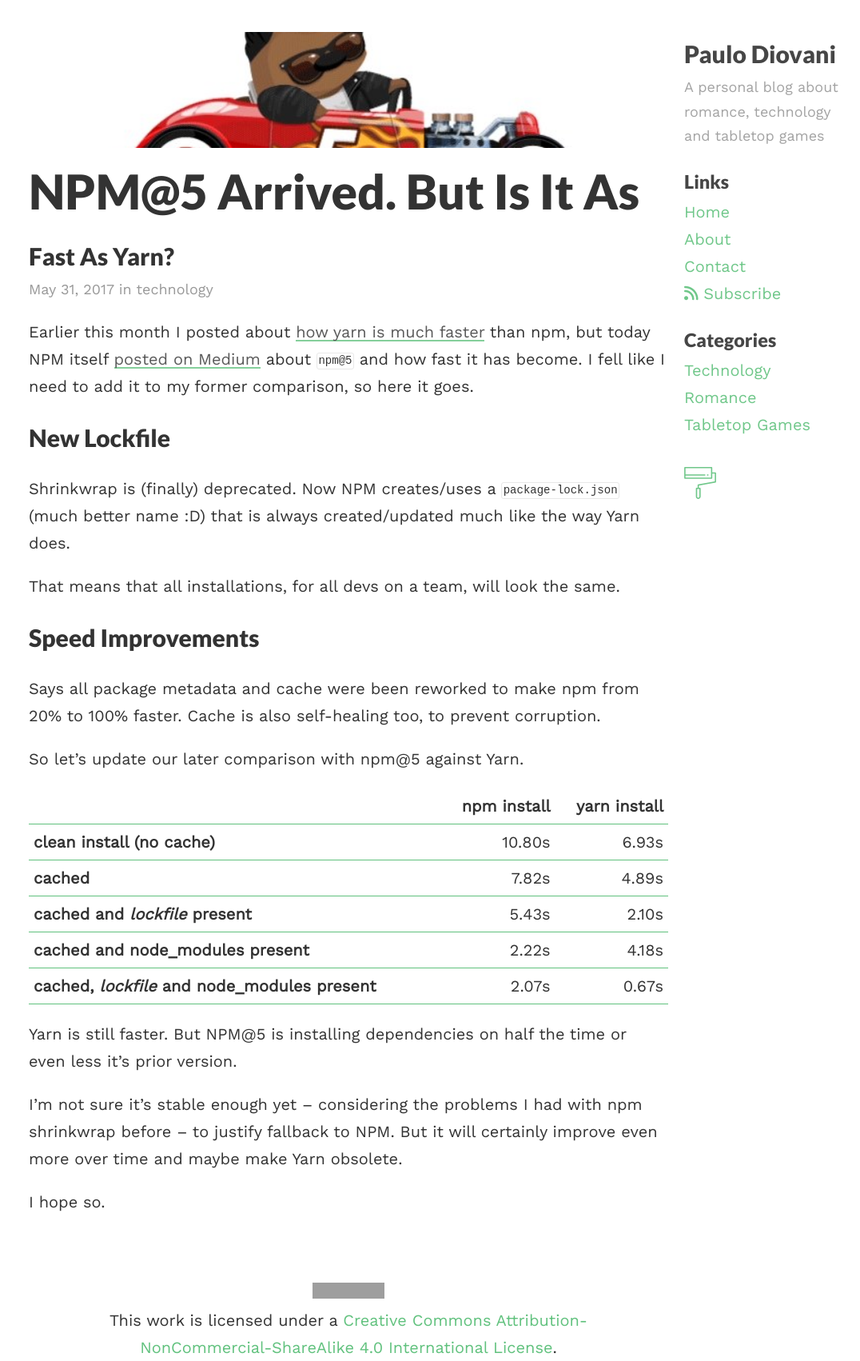
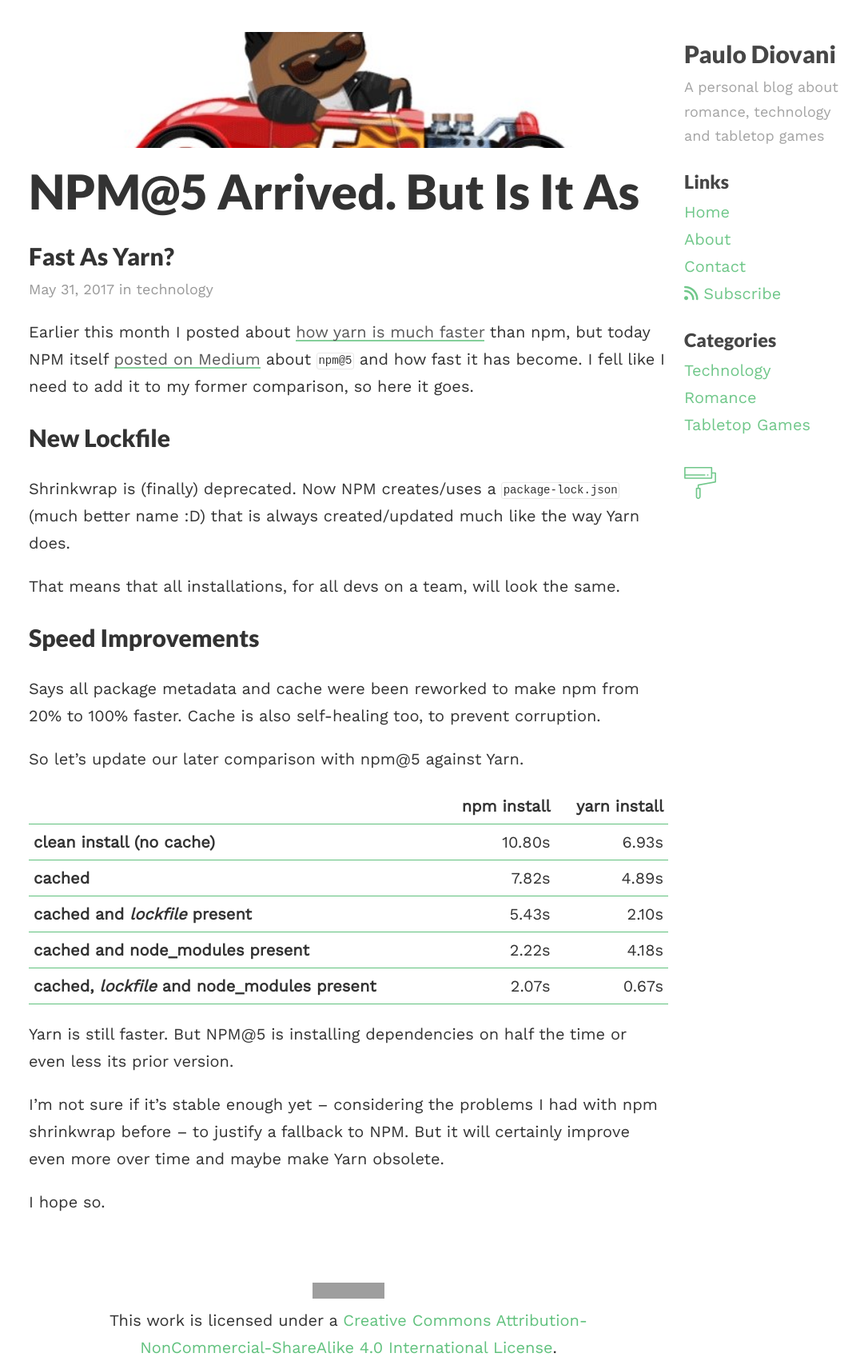
Before and after one commit to paulodiovani/blog.diovani.com, a Jekyll site: the page built from technology/_posts/2017-05-31-npm-5.md, in a window 1280 px wide. Shown: the whole page at 80% size, without its empty margins (204-1280 px from the left). Built offline with Jekyll 4.4.1, drawn with Linux system fonts in a browser that asks for light colours; nearby versions of some CDN libraries; comment, search, counter and statistics services are not loaded; grey boxes are pictures that could not be loaded.

Commit message:
Correct some text

```diff
--- a/technology/_posts/2017-05-31-npm-5.md
+++ b/technology/_posts/2017-05-31-npm-5.md
@@ -27,9 +27,9 @@
 **cached and node_modules present**             | 2.22s       | 4.18s
 **cached, _lockfile_ and node_modules present** | 2.07s       | 0.67s
 
-Yarn is still faster. But NPM@5 is installing dependencies on half the time or even less it's prior version.
+Yarn is still faster. But NPM@5 is installing dependencies on half the time or even less its prior version.
 
-I'm not sure it's stable enough yet &ndash; considering the problems I had with npm shrinkwrap before &ndash; to justify fallback to NPM. But it will certainly improve even more over time and maybe make Yarn obsolete.
+I'm not sure if it's stable enough yet &ndash; considering the problems I had with npm shrinkwrap before &ndash; to justify a fallback to NPM. But it will certainly improve even more over time and maybe make Yarn obsolete.
 
 I hope so.
 
```
